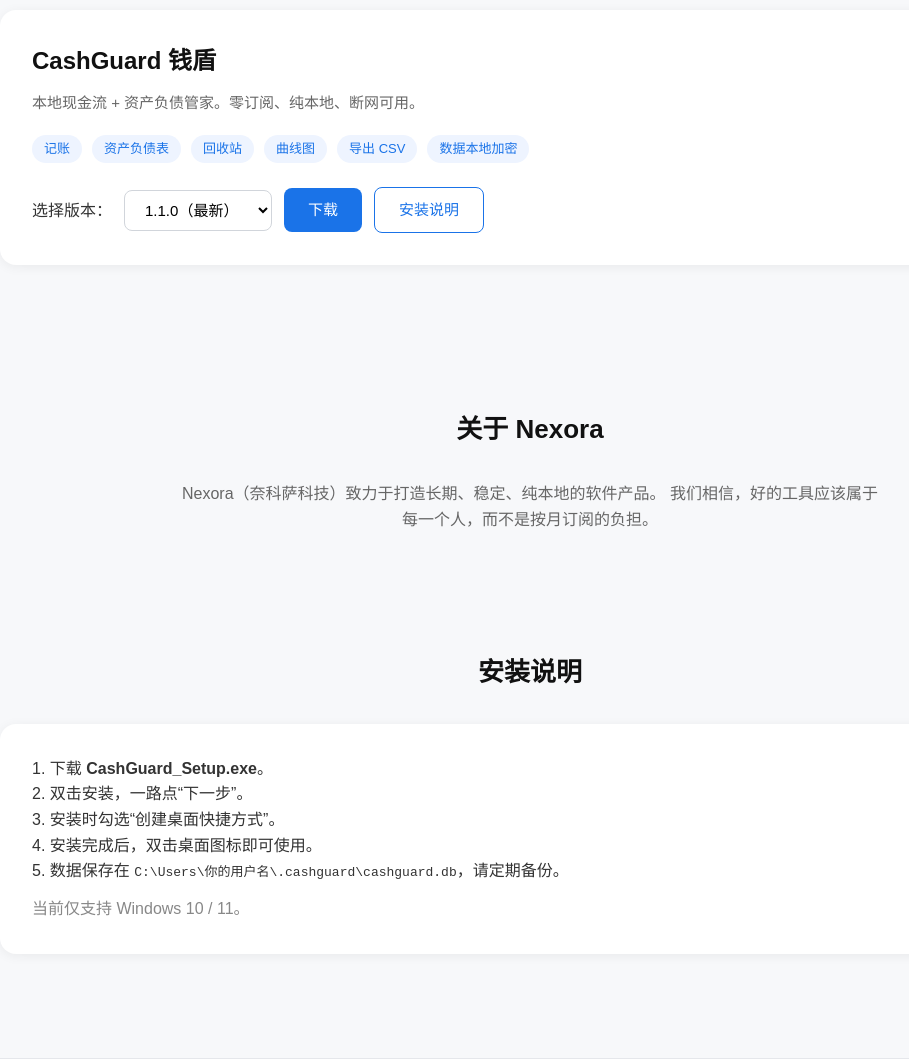
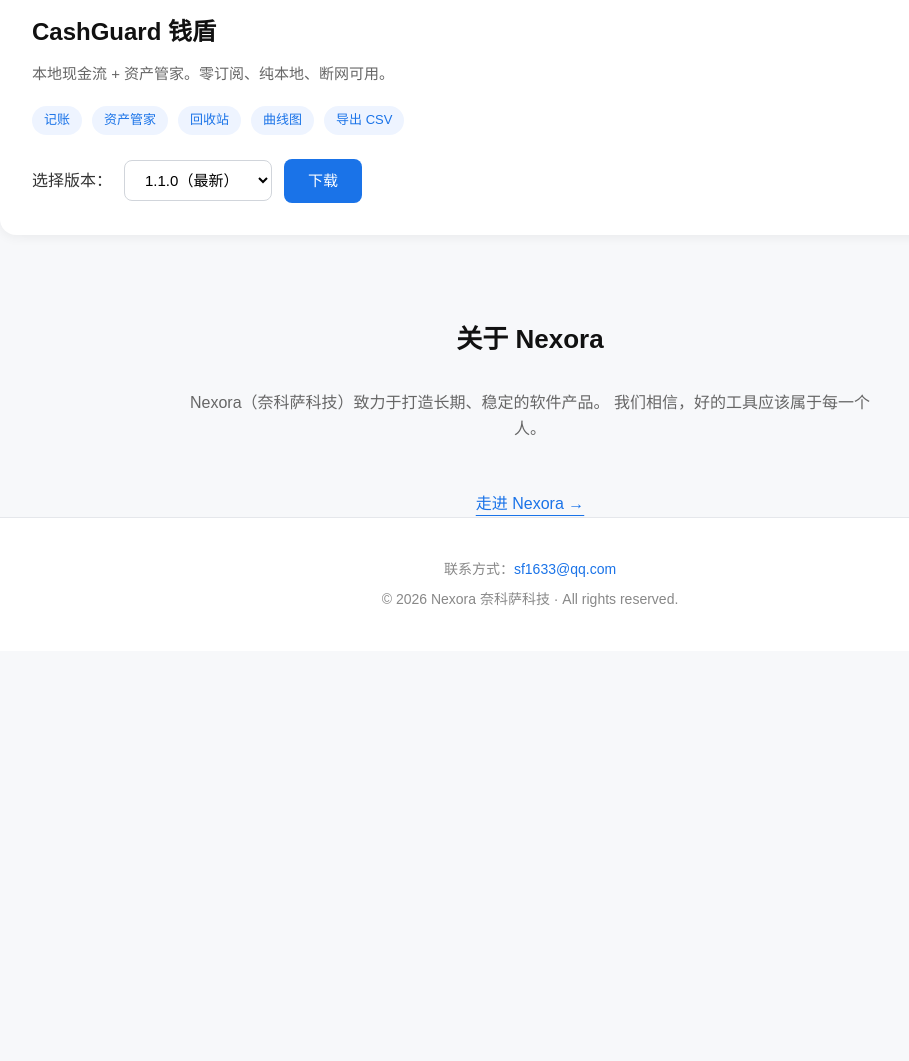
Before and after one commit to Nexora-Labs639/nexora-web, a plain HTML site: page index.html in a window 1280 px wide. Shown: the part 460-1521 px from the top of the page, without its empty margins (110-1019 px from the left). After the commit the page ends 1111 px from the top, so only its background shows below. Drawn offline with Linux system fonts and the light colour scheme.

Commit message:
Update product description and layout adjustments

```diff
--- a/index.html
+++ b/index.html
@@ -54,7 +54,7 @@
   .products {
     max-width: 1100px;
     margin: 0 auto;
-    padding: 40px 20px 80px;
+    padding: 40px 20px 20px;
   }
   .section-title {
     font-size: 26px;
@@ -68,8 +68,6 @@
     padding: 32px;
     box-shadow: 0 2px 12px rgba(0,0,0,0.06);
     margin-bottom: 24px;
-    display: flex;
-    flex-direction: column;
   }
   .card h3 {
     font-size: 24px;
@@ -135,6 +133,15 @@
     font-size: 14px;
   }
   footer a { color: #1A73E8; text-decoration: none; }
+  .wall-link {
+    display: inline-block;
+    margin-top: 30px;
+    font-size: 16px;
+    color: #1A73E8;
+    text-decoration: underline;
+    text-underline-offset: 6px;
+  }
+  .wall-link:hover { color: #1558C0; }
   @media (max-width: 600px) {
     .hero h1 { font-size: 32px; }
     header { padding: 12px 20px; }
@@ -155,61 +162,46 @@
 
 <section class="hero">
   <h1>Nexora 奈科萨</h1>
-  <p>做长期、稳定、属于每一个人的软件。<br>纯本地，断网可用，隐私安全。</p >
+  <p>做改变世界的软件。</p >
 </section>
 
 <section class="products" id="products">
   <h2 class="section-title">我们的产品</h2>
 
-  <!-- 产品卡片：CashGuard 钱盾 -->
   <div class="card">
     <h3>CashGuard 钱盾</h3>
-    <p class="subtitle">本地现金流 + 资产负债管家。零订阅、纯本地、断网可用。</p >
+    <p class="subtitle">本地现金流 + 资产管家。零订阅、纯本地、断网可用。</p >
 
     <div class="features">
       <span class="tag">记账</span>
-      <span class="tag">资产负债表</span>
+      <span class="tag">资产管家</span>
       <span class="tag">回收站</span>
       <span class="tag">曲线图</span>
       <span class="tag">导出 CSV</span>
-      <span class="tag">数据本地加密</span>
     </div>
 
     <div class="download-row">
       <label for="version">选择版本：</label>
       <select id="version">
         <option value="1.1.0">1.1.0（最新）</option>
-        <option value="1.0.0">1.0.0</option>
       </select>
 
       <a class="btn" id="downloadBtn" href="#" target="_blank">下载</a >
-      <a class="btn secondary" href="#install">安装说明</a >
     </div>
   </div>
-
-  <!-- 以后加新产品，复制上面这段 .card 改内容 -->
-
 </section>
 
 <section class="products" id="about">
   <h2 class="section-title">关于 Nexora</h2>
   <p style="text-align:center; max-width:700px; margin:0 auto; color:#666;">
-    Nexora（奈科萨科技）致力于打造长期、稳定、纯本地的软件产品。
-    我们相信，好的工具应该属于每一个人，而不是按月订阅的负担。
+    Nexora（奈科萨科技）致力于打造长期、稳定的软件产品。
+    我们相信，好的工具应该属于每一个人。
   </p >
 </section>
 
-<section class="products" id="install">
-  <h2 class="section-title">安装说明</h2>
-  <div class="card">
-    <p>1. 下载 <strong>CashGuard_Setup.exe</strong>。</p >
-    <p>2. 双击安装，一路点“下一步”。</p >
-    <p>3. 安装时勾选“创建桌面快捷方式”。</p >
-    <p>4. 安装完成后，双击桌面图标即可使用。</p >
-    <p>5. 数据保存在 <code>C:\Users\你的用户名\.cashguard\cashguard.db</code>，请定期备份。</p >
-    <p style="margin-top:12px; color:#888;">当前仅支持 Windows 10 / 11。</p >
-  </div>
-</section>
+<div style="text-align:center;">
+  <a class="wall-link" href="wall.html">走进 Nexora →</a >
+</div>
 
 <footer id="contact">
   <p>联系方式：<a href="mailto:sf1633@qq.com">sf1633@qq.com</a ></p >
@@ -217,11 +209,8 @@
 </footer>
 
 <script>
-  // 版本和下载链接的对应表
-  // 你以后有新版本，只改这里就行
   const downloadLinks = {
-    "1.0.0": "#",
-    "1.1.0": "#"
+    "1.1.0": "https://github.com/Nexora-Labs639/Nexora-Web/releases/download/v1.1.0/CashGuard_1.1.0.zip"
   };
 
   const versionSelect = document.getElementById("version");
```
